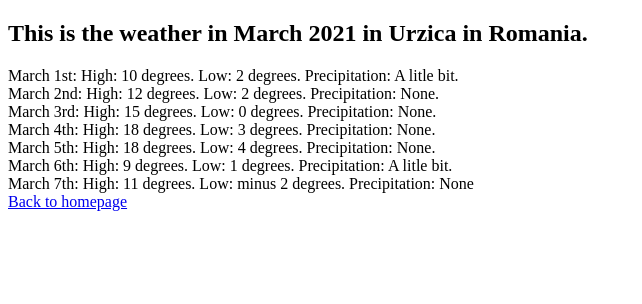
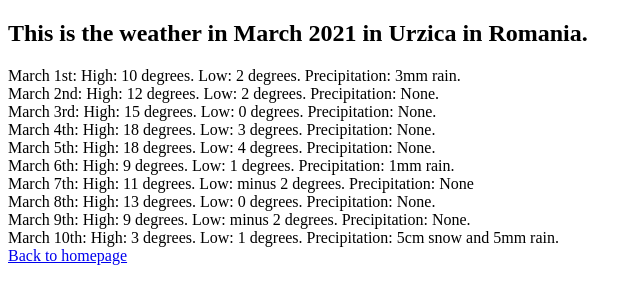
Before and after one commit to Rabsmi/WeatherAndPlanespotting, a plain HTML site: page Urzicamarch2021.html in a window 1280 px wide. Shown: the whole page, without its empty margins (0-642 px from the left). Drawn offline with Linux system fonts and the light colour scheme.

Commit message:
Update Urzicamarch2021.html

```diff
--- a/Urzicamarch2021.html
+++ b/Urzicamarch2021.html
@@ -5,13 +5,16 @@
 </head>
 <body>
 <h2>This is the weather in March 2021 in Urzica in Romania.</h2>
-<p>March 1st: High: 10 degrees. Low: 2 degrees. Precipitation: A litle bit.<br>
+<p>March 1st: High: 10 degrees. Low: 2 degrees. Precipitation: 3mm rain.<br>
 March 2nd: High: 12 degrees. Low: 2 degrees. Precipitation: None.<br>
 March 3rd: High: 15 degrees. Low: 0 degrees. Precipitation: None.<br>
 March 4th: High: 18 degrees. Low: 3 degrees. Precipitation: None.<br>
 March 5th: High: 18 degrees. Low: 4 degrees. Precipitation: None.<br>
-March 6th: High: 9 degrees. Low: 1 degrees. Precipitation: A litle bit.<br>
+March 6th: High: 9 degrees. Low: 1 degrees. Precipitation: 1mm rain.<br>
 March 7th: High: 11 degrees. Low: minus 2 degrees. Precipitation: None<br>
+March 8th: High: 13 degrees. Low: 0 degrees. Precipitation: None.<br>
+March 9th: High: 9 degrees. Low: minus 2 degrees. Precipitation: None.<br>
+March 10th: High: 3 degrees. Low: 1 degrees. Precipitation: 5cm snow and 5mm rain.<br>
 <a href="index.html">Back to homepage</a>
 </body>
 </html>
```
